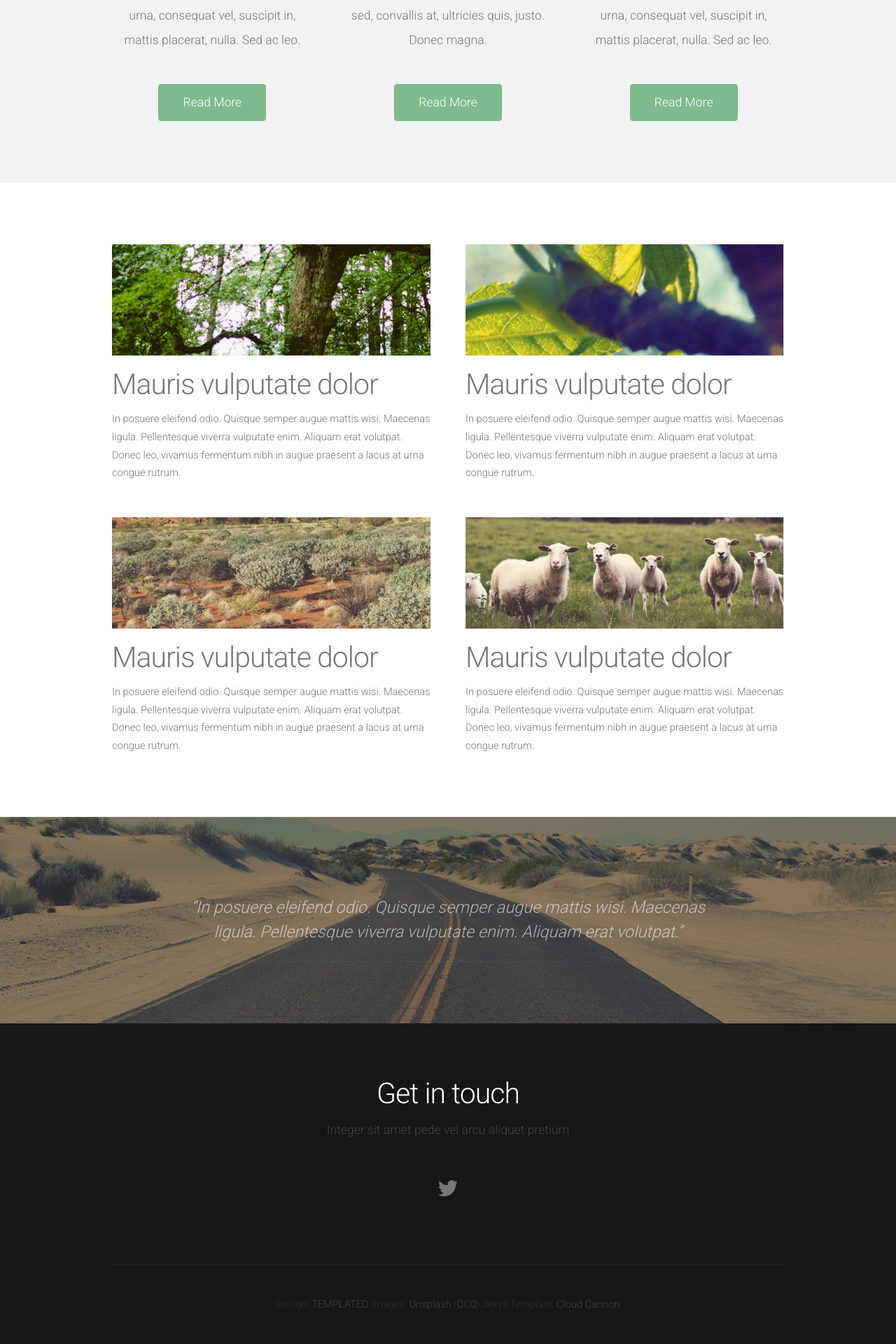
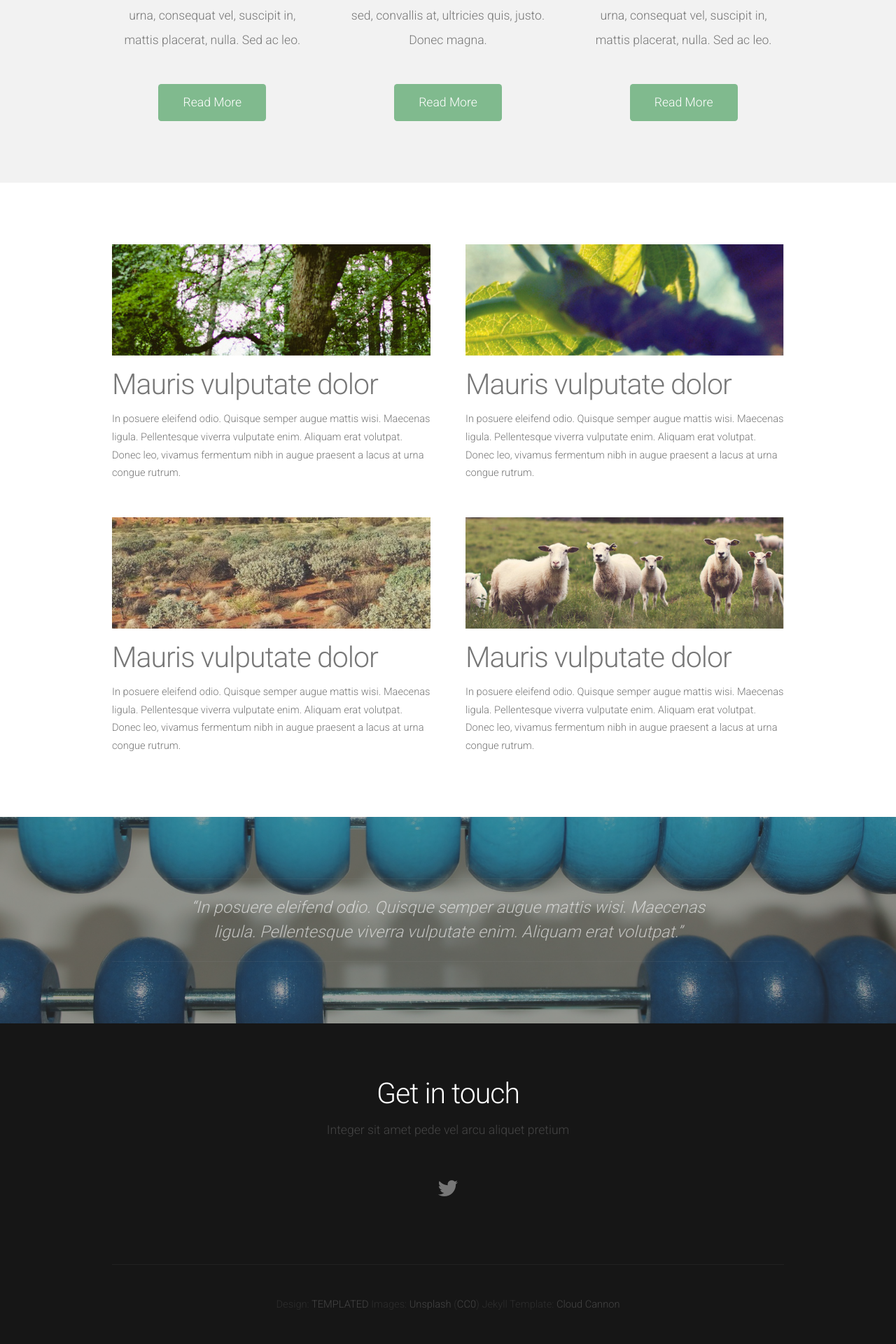
Before and after one commit to mistics/mistics.github.io, a Jekyll site: the page built from index.html, in a window 1280 px wide. Shown: the part 1025-2945 px from the top of the page at 70% size. Built offline with Jekyll 4.4.1, drawn with Linux system fonts in a browser that asks for light colours; the list of posts is cut into pages by our own code.

Commit message:
Update style.css

```diff
--- a/assets/css/style.css
+++ b/assets/css/style.css
@@ -986,7 +986,7 @@
 	{
 		position: relative;
 		text-align: center;
-		background: url(../images/header.jpg) no-repeat center center;
+		background: url(../images/arvelaud.jpg) no-repeat center center;
 		background-attachment: fixed;
 		background-size: cover;
 	}
```
